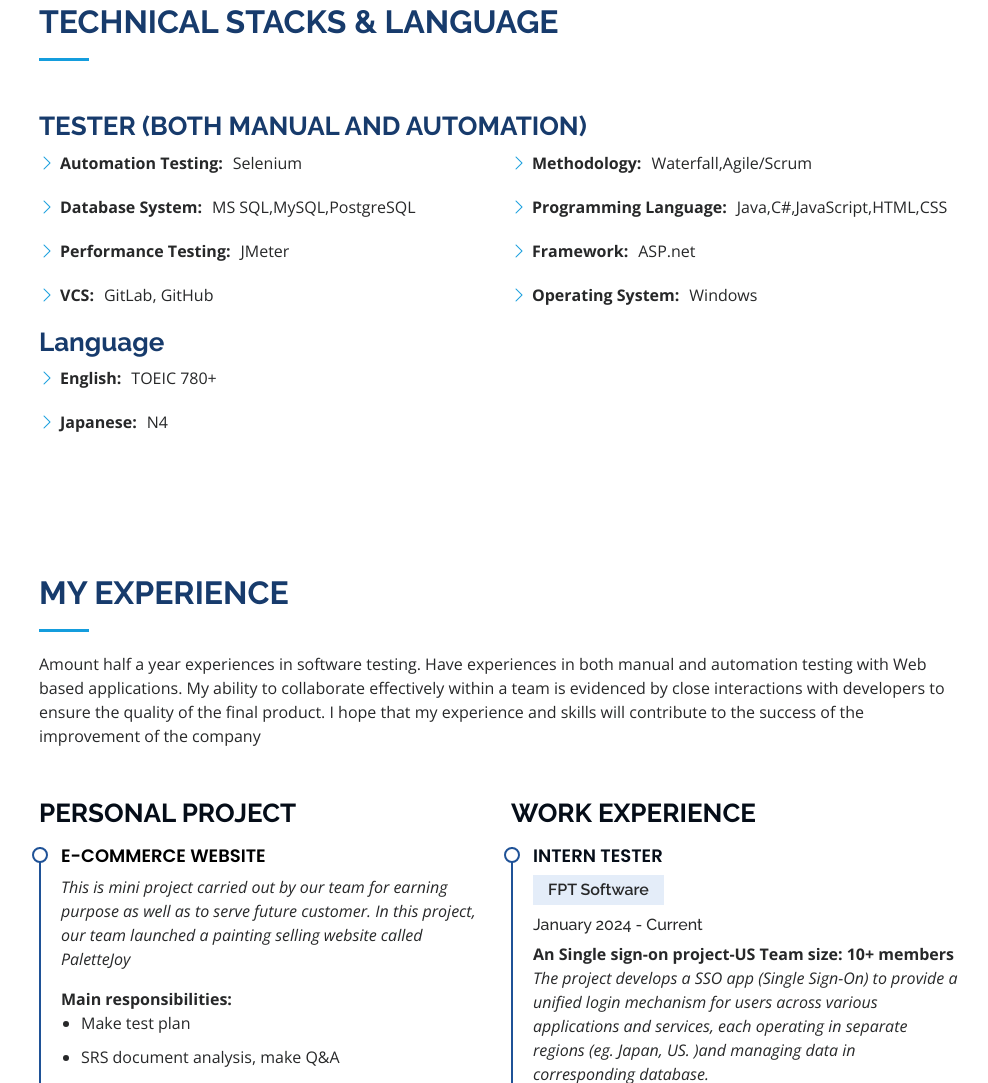
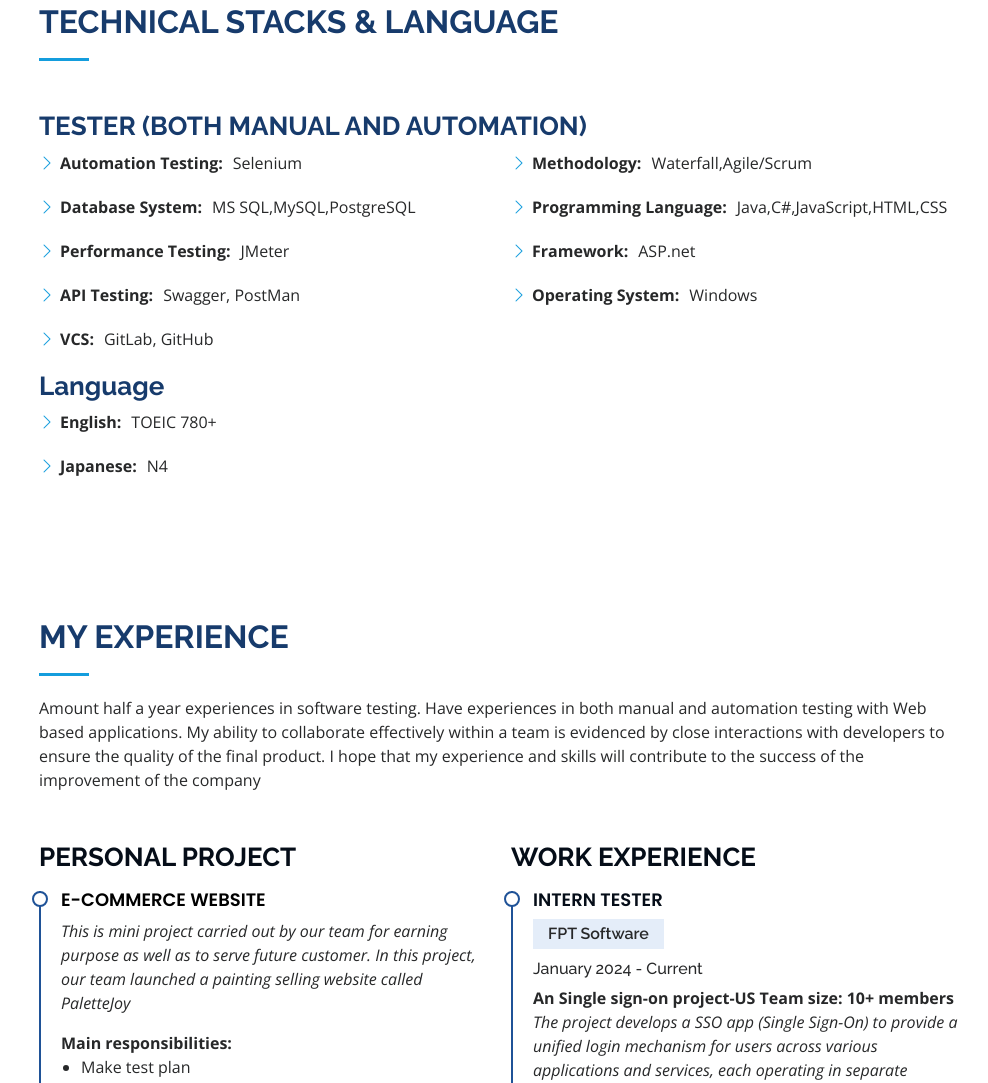
Before and after one commit to huyhoang23it/Personal-Profile, a plain HTML site: page index.html in a window 1280 px wide. Shown: the part 857-1940 px from the top of the page, without its empty margins (291-1279 px from the left). Drawn offline with nearby package versions, Linux system fonts and the light colour scheme.

Commit message:
update code

```diff
--- a/index.html
+++ b/index.html
@@ -79,6 +79,7 @@
                   <li><i class="bi bi-chevron-right"></i> <strong>Automation Testing:</strong> <span>Selenium</span></li>
                   <li><i class="bi bi-chevron-right"></i> <strong>Database System:</strong> <span>MS SQL,MySQL,PostgreSQL</span></li>
                   <li><i class="bi bi-chevron-right"></i> <strong>Performance Testing:</strong> <span>JMeter</span></li>
+                  <li><i class="bi bi-chevron-right"></i> <strong>API Testing:</strong> <span>Swagger, PostMan</span></li>
                   <li><i class="bi bi-chevron-right"></i> <strong>VCS:</strong> <span>GitLab, GitHub</span></li>
                 </ul>
               </div>
```
